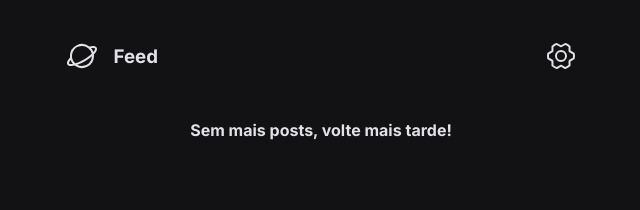
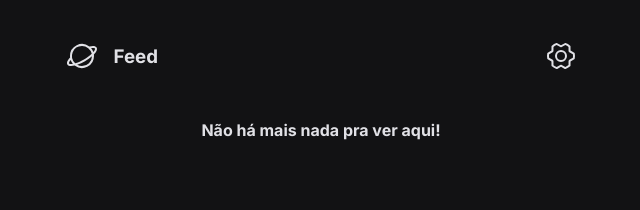
Before and after one commit to eduardoqsilva/Feed-infinite-react, a React (Vite) app: page / in a window 1280 px wide. Shown: the top 210 px of the page, without its empty margins (319-959 px from the left). Built offline with nearby package versions, Linux system fonts and the light colour scheme; no server answers.

Commit message:
update App.tsx

```diff
--- a/src/App.tsx
+++ b/src/App.tsx
@@ -75,7 +75,7 @@ function App() {
           : ''
       }
       {skip >= 100 ?
-        <h4 style={{ textAlign: 'center' }}>Sem mais posts, volte mais tarde!</h4>
+        <h4 style={{ textAlign: 'center' }}>Não há mais nada pra ver aqui!</h4>
         : <Loading
           load={isFetchingPosts === true && isFetchingUsers ===
             true ? true : false
```
